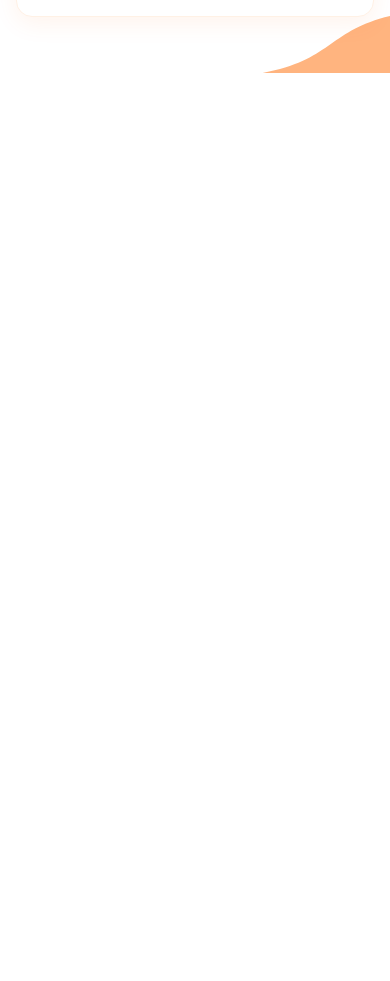
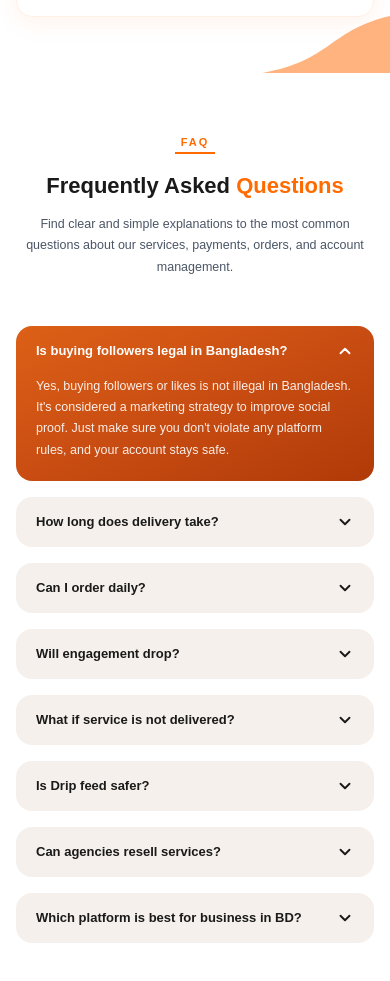
Before and after one commit to arnobpaul46/orange-smm-website, a Next.js app: page / in a window 390 px wide. Shown: the part 8120-9101 px from the top of the page. Before the commit the page ends 8193 px from the top, so only its background shows below. Built offline with nearby package versions, Linux system fonts and the light colour scheme; a web font is replaced by a local one.

Commit message:
faq section created

```diff
--- a/app/page.js
+++ b/app/page.js
@@ -1,4 +1,5 @@
 import Advantages from "@/components/Advantages";
+import FAQ from "@/components/FAQ";
 import Growth from "@/components/Growth";
 import Hero from "@/components/Hero";
 import Navbar from "@/components/Navbar";
@@ -19,6 +20,7 @@ export default function Home() {
       <PaymentMethods/>
       <Growth/>
       <Advantages/>
+      <FAQ/>
     </div>
   );
 }
--- /dev/null
+++ b/components/FAQ.jsx
@@ -0,0 +1,174 @@
+"use client";
+
+import { useState } from "react";
+import { motion, AnimatePresence } from "framer-motion";
+import { ChevronDown } from "lucide-react";
+
+const faqs = [
+  {
+    q: "Is buying followers legal in Bangladesh?",
+    a: "Yes, buying followers or likes is not illegal in Bangladesh. It's considered a marketing strategy to improve social proof. Just make sure you don't violate any platform rules, and your account stays safe.",
+  },
+  {
+    q: "What if service is not delivered?",
+    a: "If a service is not delivered within the promised timeframe, you can open a support ticket. We either complete the order or refund the amount to your panel balance — no questions asked.",
+  },
+  {
+    q: "How long does delivery take?",
+    a: "Most services start within 0-30 minutes. Full delivery depends on the order size, but generally completes within 2-24 hours. Some gradual services may take 2-4 days to look natural.",
+  },
+  {
+    q: "Is Drip feed safer?",
+    a: "Yes. Drip feed spreads your order over a longer period so growth looks organic. This reduces the chance of platform algorithms flagging sudden activity spikes.",
+  },
+  {
+    q: "Can I order daily?",
+    a: "Absolutely. You can place as many orders per day as you want. Just avoid running two orders on the same link at the same time to prevent delivery conflicts.",
+  },
+  {
+    q: "Can agencies resell services?",
+    a: "Yes. Our panel supports resellers and agencies. You can use the API, set your own prices, and offer services under your own brand. White-label options are available on request.",
+  },
+  {
+    q: "Will engagement drop?",
+    a: "We use high-retention methods, so engagement stays stable. Occasional natural drop (2-5%) can happen on any platform, but our refill guarantee covers those cases free of charge.",
+  },
+  {
+    q: "Which platform is best for business in BD?",
+    a: "It depends on your audience. Facebook still dominates for local businesses, Instagram works best for lifestyle and fashion, TikTok for viral reach, and YouTube for long-form authority. Most successful brands combine 2-3 platforms.",
+  },
+];
+
+
+const leftItems  = faqs.filter((_, i) => i % 2 === 0);
+const rightItems = faqs.filter((_, i) => i % 2 === 1);
+
+function FaqItem({ item, index, openIndex, setOpenIndex }) {
+  const isOpen = openIndex === index;
+
+  return (
+    <div
+      className={`rounded-2xl overflow-hidden transition-colors duration-300 ${
+        isOpen
+          ? "bg-gradient-to-br from-[#DD6017] via-[#C94D12] to-[#B03A08]"
+          : "bg-[#F5F0EB]"
+      }`}
+    >
+      {/* Question Row */}
+      <button
+        onClick={() => setOpenIndex(isOpen ? null : index)}
+        className="w-full flex items-center justify-between gap-3 px-5 py-4 text-left"
+      >
+        <span
+          className={`text-[13px] sm:text-[13.5px] font-semibold leading-snug ${
+            isOpen ? "text-white" : "text-[#1A1A1A]"
+          }`}
+        >
+          {item.q}
+        </span>
+
+        <motion.span
+          animate={{ rotate: isOpen ? 180 : 0 }}
+          transition={{ duration: 0.25, ease: "easeInOut" }}
+          className="shrink-0"
+        >
+          <ChevronDown
+            size={18}
+            className={isOpen ? "text-white" : "text-[#1A1A1A]"}
+            strokeWidth={2.5}
+          />
+        </motion.span>
+      </button>
+
+      {/* Answer */}
+      <AnimatePresence initial={false}>
+        {isOpen && (
+          <motion.div
+            key="answer"
+            initial={{ height: 0, opacity: 0 }}
+            animate={{ height: "auto", opacity: 1 }}
+            exit={{ height: 0, opacity: 0 }}
+            transition={{ duration: 0.3, ease: "easeInOut" }}
+            className="overflow-hidden"
+          >
+            <p className="px-5 pb-5 text-[12.5px] leading-[1.7] text-white/90">
+              {item.a}
+            </p>
+          </motion.div>
+        )}
+      </AnimatePresence>
+    </div>
+  );
+}
+
+export default function FAQ() {
+  const [openIndex, setOpenIndex] = useState(0);
+
+  return (
+    <section className="relative w-full bg-white py-14 lg:py-20">
+      <div className="relative max-w-5xl mx-auto px-4 sm:px-6 lg:px-8">
+
+        {/* Heading */}
+        <motion.div
+          initial={{ opacity: 0, y: 20 }}
+          whileInView={{ opacity: 1, y: 0 }}
+          viewport={{ once: true, amount: 0.4 }}
+          transition={{ duration: 0.5, ease: "easeOut" }}
+          className="text-center max-w-2xl mx-auto"
+        >
+          <span className="relative inline-block text-[11px] font-bold tracking-[0.18em] uppercase text-[#FF6B00]">
+            FAQ
+            <span className="absolute left-1/2 -translate-x-1/2 -bottom-1 w-10 h-[2px] bg-[#FF6B00]" />
+          </span>
+
+          <h2 className="mt-5 font-heading text-[22px] sm:text-[28px] lg:text-[34px] font-bold leading-[1.15] text-[#1A1A1A]">
+            Frequently Asked <span className="text-[#FF6B00]">Questions</span>
+          </h2>
+
+          <p className="mt-4 text-[12.5px] text-gray-600 leading-[1.7]">
+            Find clear and simple explanations to the most common questions
+            about our services, payments, orders, and account management.
+          </p>
+        </motion.div>
+
+        {/* Two Column FAQ Grid  */}
+        <div className="mt-12 grid grid-cols-1 md:grid-cols-2 gap-4">
+
+          {/* Left column */}
+          <div className="flex flex-col gap-4">
+            {leftItems.map((item, i) => {
+              const realIndex = i * 2;
+              return (
+                <FaqItem
+                  key={item.q}
+                  item={item}
+                  index={realIndex}
+                  openIndex={openIndex}
+                  setOpenIndex={setOpenIndex}
+                />
+              );
+            })}
+          </div>
+
+          {/* Right column */}
+          <div className="flex flex-col gap-4">
+            {rightItems.map((item, i) => {
+              const realIndex = i * 2 + 1;
+              return (
+                <FaqItem
+                  key={item.q}
+                  item={item}
+                  index={realIndex}
+                  openIndex={openIndex}
+                  setOpenIndex={setOpenIndex}
+                />
+              );
+            })}
+          </div>
+
+        </div>
+
+      </div>
+    </section>
+  );
+}
```
